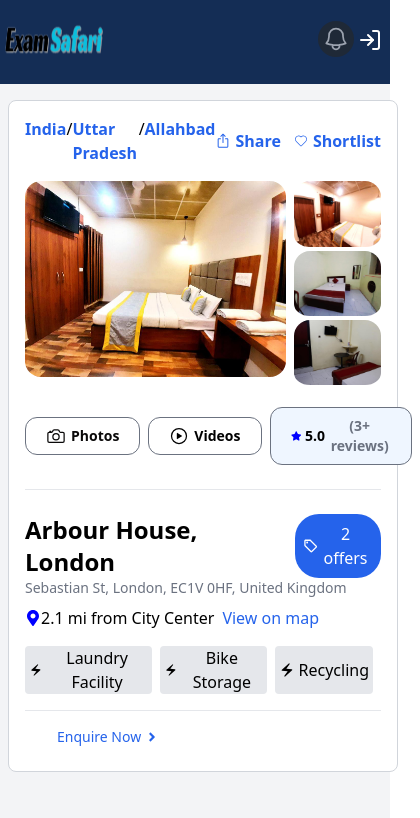
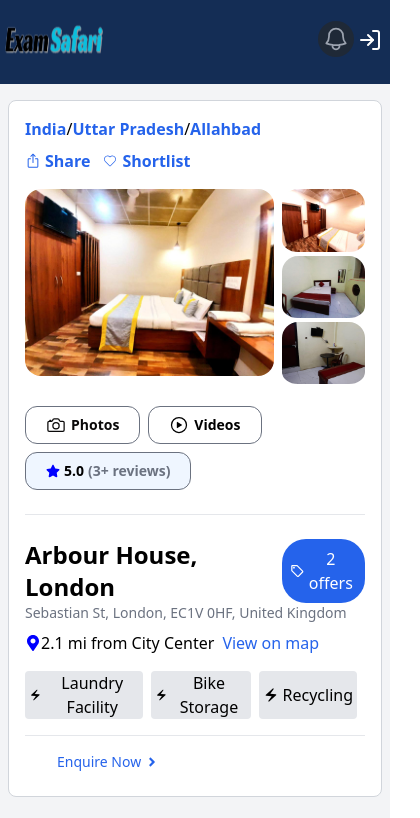
Before and after one commit to nagasritha/ExamSafari, a React (Vite) app: page /examcitydescription in a window 390 px wide. Shown: the top 818 px of the page, 420 px wide, since content can reach past the window. Built offline with nearby package versions, Linux system fonts and the light colour scheme; a web font is replaced by a local one.

Commit message:
done all my work

```diff
--- a/src/components/ModalComponents/EnquireModal.tsx
+++ b/src/components/ModalComponents/EnquireModal.tsx
@@ -22,7 +22,6 @@ const EnquireModal:React.FC<EnquireModalProps>=({closeEnquire,enquireFalse})=>{
         </div>
         <div className='lg:w-1/2 lg:ml-1 p-3 lg:p-5 text-white size-full order-1 lg:order-2 welcome-enquire'>
           <h1 className='my-5 font-semibold animated-text'>Welcome to Examsafari</h1>
-          <p className='text-box'>|</p>
           <p className='text-xl my-8 para1'>Embark on a worry-free exam. Journey with ExamSafari! Offering buget-friendly transport, accommodation, and exclusive
                                             Travel+accommodation packages for students across cities. </p>
           <p className='text-xl mb-8 para2'>Prioritizing safety, especially for female aspirents, our services guarantee a secure and comfortable experience. Trust ExamSafari to make your exam travels stress-free and affordable.</p>
--- a/src/components/examcitydescription/LeftPortion.tsx
+++ b/src/components/examcitydescription/LeftPortion.tsx
@@ -36,14 +36,14 @@ const LeftPortion: React.FC = () => {
     <div className="MainContainer md:w-4/6 w-full items-center flex flex-col justify-center mt-4   md:ml-10 md:mr-3 mx-2  rounded-lg">
       <div className="border w-full border-gray-300  my-4 mt-0 bg-white rounded-lg">
         <div className="m-4 ">
-          <div className="flex justify-between top-container mt-4 ">
+          <div className="flex flex-wrap sm:no-wrap justify-between top-container mt-4 items-center">
             <div className="flex left-box">
               <div className="font-semibold text-blue-600">India </div> /
               <div className="font-semibold text-blue-600">Uttar Pradesh </div> /
               <div className="font-semibold text-blue-600">Allahbad</div>
             </div>
 
-            <div className="Right-box flex ">
+            <div className="Right-box flex mt-2 sm:mt-0">
               <button className="flex items-center text-blue-600 font-semibold mr-1 gap-1">
                 <GoShare />
                 Share
@@ -92,7 +92,7 @@ const LeftPortion: React.FC = () => {
             </div>
           </div>
 
-          <div className="rectangle-box flex justify-between items-center my-3">
+          <div className="rectangle-box flex flex-wrap sm:no-wrap justify-between items-center my-3">
             <div className="buttons flex  ">
               <button className="photo flex items-center px-5 py-2 mr-2 border font-semibold border-gray-500 text-sm rounded-xl ">
                 <IoCameraOutline size={20} style={{ marginRight: "5px" }} />
@@ -104,7 +104,7 @@ const LeftPortion: React.FC = () => {
               </button>
             </div>
 
-            <div>
+            <div className='mt-2 sm:mt-0'>
               <button className="flex items-center px-5 py-2 mr-2 font-semibold border border-gray-500 rounded-xl text-sm bg-blue-50">
                 <FaStar style={{ color: "blue" }} />{" "}
                 <div className="ml-1">5.0</div>{" "}
--- a/src/components/examcitydescription/RoomTypeCard.tsx
+++ b/src/components/examcitydescription/RoomTypeCard.tsx
@@ -26,7 +26,7 @@ const RoomTypeCard = () => {
               <div>
               <div className="flex py-2">
                 <div className="flex mr-4"> <div className="text-sm mr-1">Duration:</div> <div className="text-sm font-semibold">31 week</div></div>
-                <div className="md:flex hidden"><div className="text-sm mr-1">Move In :</div> <div className="text-sm font-semibold"> Flexible</div></div>
+                <div className="md:flex hidden"><div className="text-sm mr-1">Move In :</div> <div className="text-sm font-semibold">Flexible</div></div>
               </div>
               <div className="text-xs text-gray-600">
               Note: Immediate Move Ins
--- a/src/components/examcitydescription/index.css
+++ b/src/components/examcitydescription/index.css
@@ -219,6 +219,15 @@ background-color:transparent;
       width:50%;
     }
   }
+  .animated-text {
+    font-size: 16px;
+    font-family: 'Arial', sans-serif;
+    height:20px;
+    font-weight:bold;
+    transform: translate(0px,0px);
+    opacity:0;
+    animation: top-to-bottom 0.5s ease-in-out forwards;
+}
 
   .para1,.para2{
    transform: translate(0px,0px);
@@ -243,31 +252,10 @@ background-color:transparent;
       opacity:1;
     }
   }
-  .animated-text {
-    font-size: 16px;
-    font-family: 'Arial', sans-serif;
-    height:20px;
-    font-weight:bold;
-}
-.text-box{
-  margin-top:-40px;
-  background-color:#0cc0df;
-  transform: translateX(100%);
-  animation:text 2s ease-out forwards;
-  color:#0cc0df;
-}
 
-@keyframes text {
-  0%{
-    transform: translateX(0px);
-  }
-  100%{
-    transform: translateX(100%);
-    display:none;
-  }
-}
+
 @media(min-width:500px){
-  .animated-text,.text-box{
+  .animated-text{
     font-size:20px;
   }
 
```
